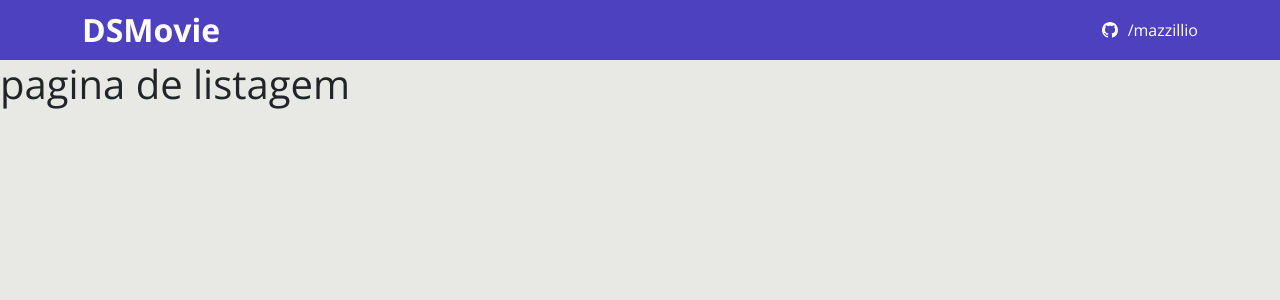
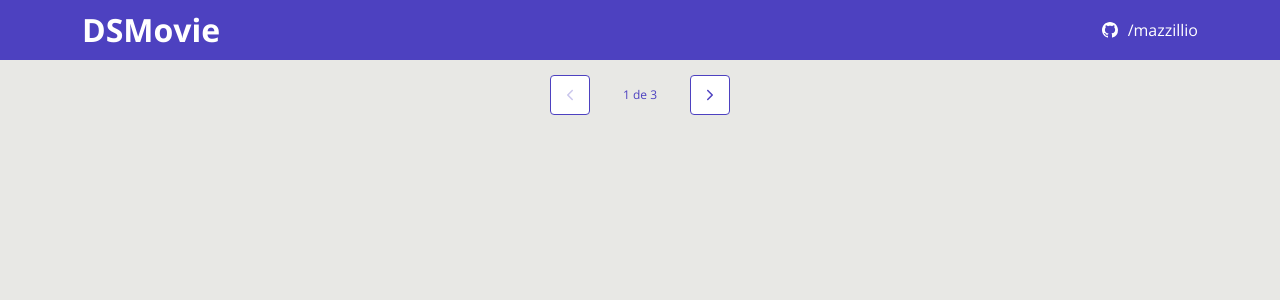
Before and after one commit to mazzillio/DsMovies-node-react, a React (Vite) app in the folder frontend/: page / in a window 1280 px wide. Shown: the top 300 px of the page. Built offline with nearby package versions, Linux system fonts and the light colour scheme.

Commit message:
Pagination Layout

```diff
--- /dev/null
+++ b/frontend/src/Components/pagination/Pagination.tsx
@@ -0,0 +1,17 @@
+import { IoIosArrowBack, IoIosArrowForward } from "react-icons/io";
+import "./paginationstyles.scss"
+export function Pagination(): JSX.Element {
+    return (
+        <div className="dsmovie-pagination-container">
+            <div className="dsmovie-pagination-box">
+                <button className="dsmovie-pagination-button" disabled={true} >
+                    <IoIosArrowBack className="icon"/>
+                </button>
+                <p>{`${1} de ${3}`}</p>
+                <button className="dsmovie-pagination-button" disabled={false} >
+                    <IoIosArrowForward className="icon" />
+                </button>
+            </div>
+        </div>
+    )
+}
--- /dev/null
+++ b/frontend/src/Components/pagination/paginationstyles.scss
@@ -0,0 +1,38 @@
+.dsmovie-pagination-container {
+    padding: 15px 0;
+    display: flex;
+    justify-content: center;
+    align-items: center;
+
+    .dsmovie-pagination-box {
+        width: 180px;
+        display: flex;
+        justify-content: space-between;
+        align-items: center;
+
+        form{
+            width: 100%;
+            display: flex;
+        }
+        .dsmovie-pagination-button {
+            width: 40px;
+            height: 40px;
+            border-radius: 4px;
+            background-color: #fff;
+            display: flex;
+            justify-content: center;
+            align-items: center;
+            border: 1px solid var(--color-primary);
+            cursor: pointer;
+
+            .icon{
+                filter: brightness(0) saturate(100%) invert(26%) sepia(19%) saturate(7395%) hue-rotate(234deg) brightness(89%) contrast(92%);
+            }
+        }
+    }
+    p{
+        margin: 0;
+        font-size: 12px;
+        color: var(--color-primary);
+    }
+}
--- a/frontend/src/Pages/Listing/Listing.tsx
+++ b/frontend/src/Pages/Listing/Listing.tsx
@@ -1,6 +1,8 @@
+import { Pagination } from "../../Components/pagination/Pagination";
+
 export default function Listing():JSX.Element
 {
     return(
-        <h1>pagina de listagem</h1>
+        <Pagination/>
     )
 }
```
